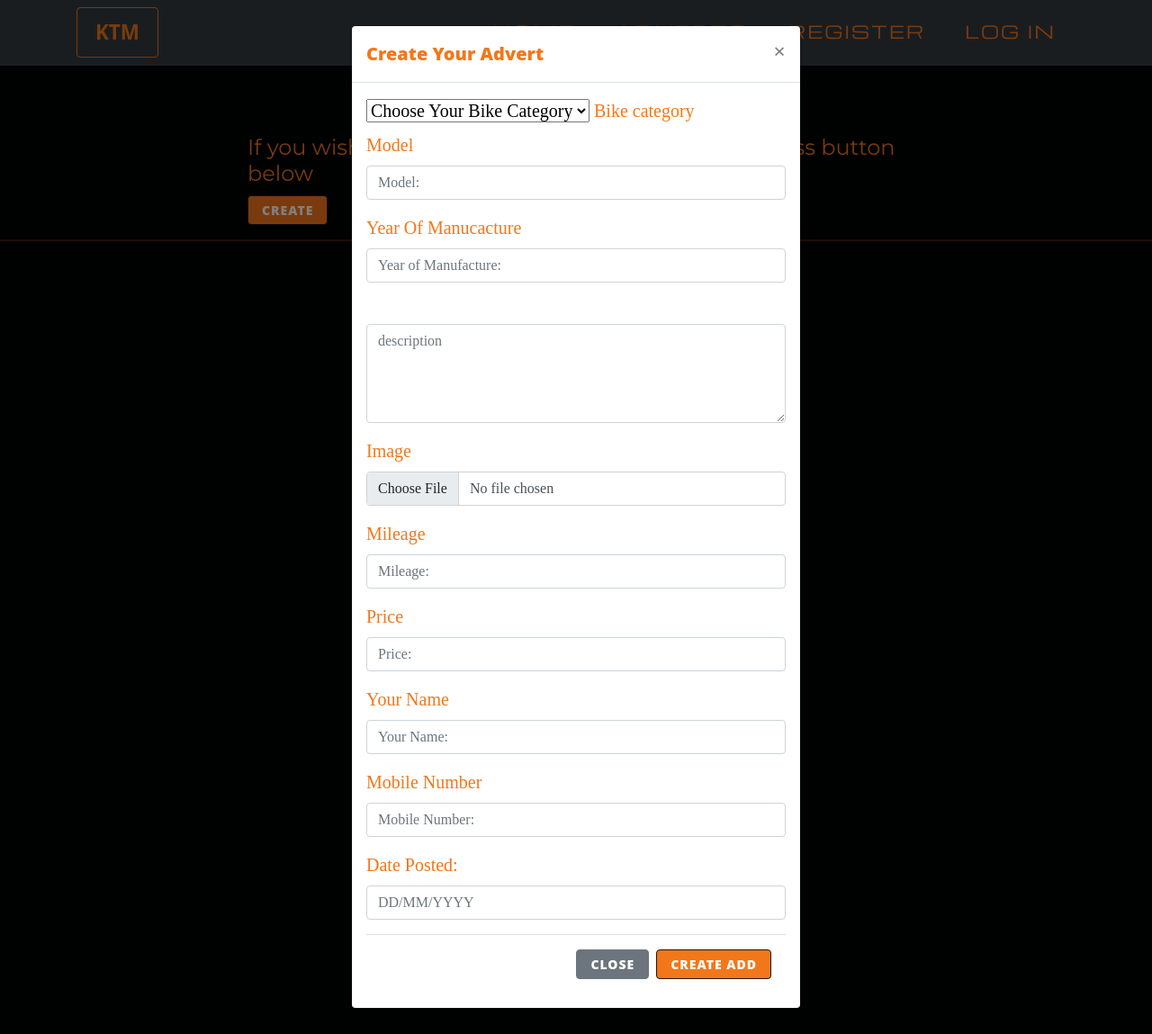
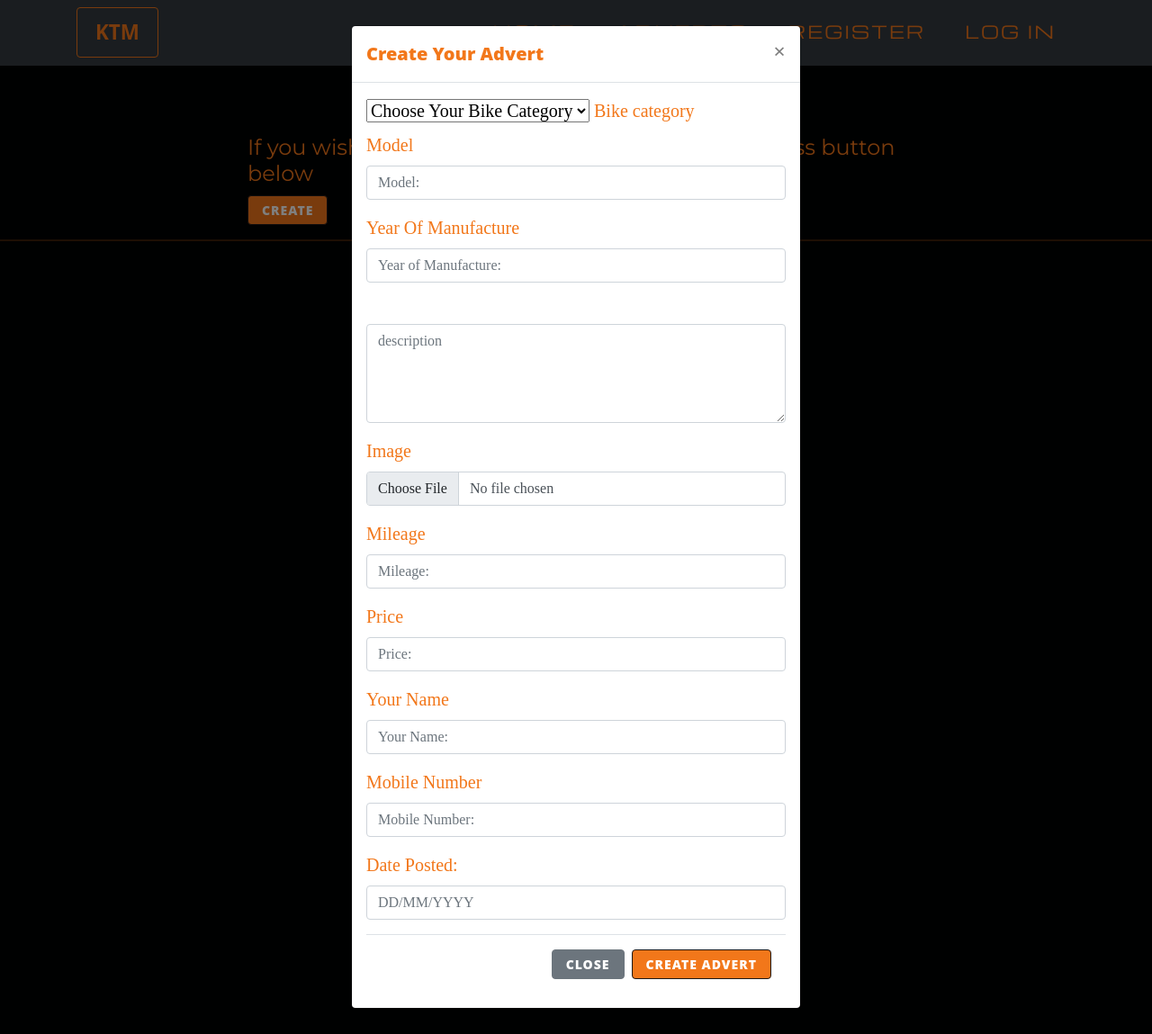
Before and after one commit to Miszamm/ms-ktm, a Flask app: page /add_post in a window 1280 px wide, after a click on "CREATE". Shown: the whole page at 90% size. Run offline with Flask 2, Linux system fonts and the light colour scheme; data that the repository does not hold is empty; some libraries are stand-ins or nearby versions.

Commit message:
validating html, fixed typo errors

```diff
--- a/templates/add_post.html
+++ b/templates/add_post.html
@@ -36,17 +36,17 @@
                                         <input type="text" class="form-control" id="model" name="model" placeholder="Model:" required>
                                     </div>
                                     <div class="form-group">
-                                        <label for="year">Year Of Manucacture</label>
+                                        <label for="year">Year Of Manufacture</label>
                                         <input type="text" class="form-control" id="year" name="year" placeholder="Year of Manufacture:">
                                     </div>
 
                                      <div class="form-group">
                                         <label for="description" class="form-label"></label>
                                         <textarea class="form-control" id="description" name="description" placeholder="description" rows="4"
-                                            maxlenght="200"></textarea>
+                                            maxlength="200"></textarea>
                                     </div>
                                       <div class="form-group">
-                                        <label for="Image" class="form-label" >Image</label>
+                                        <label for="image" class="form-label" >Image</label>
                                        <input type="file" class="form-control" id="image" name="image" required>
                                     </div>
                                     <div class="form-group">
@@ -73,7 +73,7 @@
                                     </div>
                                     <div class="modal-footer">
                                         <button type="button" class="btn btn-secondary" data-dismiss="modal">Close</button>
-                                        <button type="submit" name="action" class="btn btn-primary">Create ADD</button>
+                                        <button type="submit" name="action" class="btn btn-primary">Create Advert</button>
                                     </div>
                                 </form>
                             </div>
```
